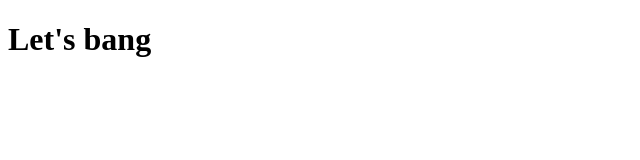
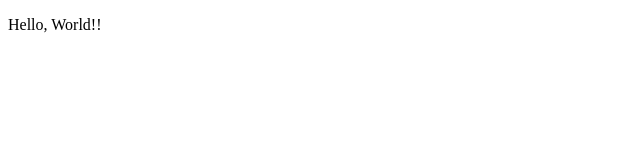
Before and after one commit to randomaccount420/sample-website, a plain HTML site: page index.html in a window 1280 px wide. Shown: the whole page, without its empty margins (0-640 px from the left). Drawn offline with Linux system fonts and the light colour scheme.

Commit message:
Add a short paragraph

```diff
--- a/index.html
+++ b/index.html
@@ -6,6 +6,6 @@
     <title>Learn Enough HTML</title>
   </head>
   <body>
-    <h1>Let's bang</h1>
+    <p>Hello, World!!</p>
   </body>
 </html>
```
